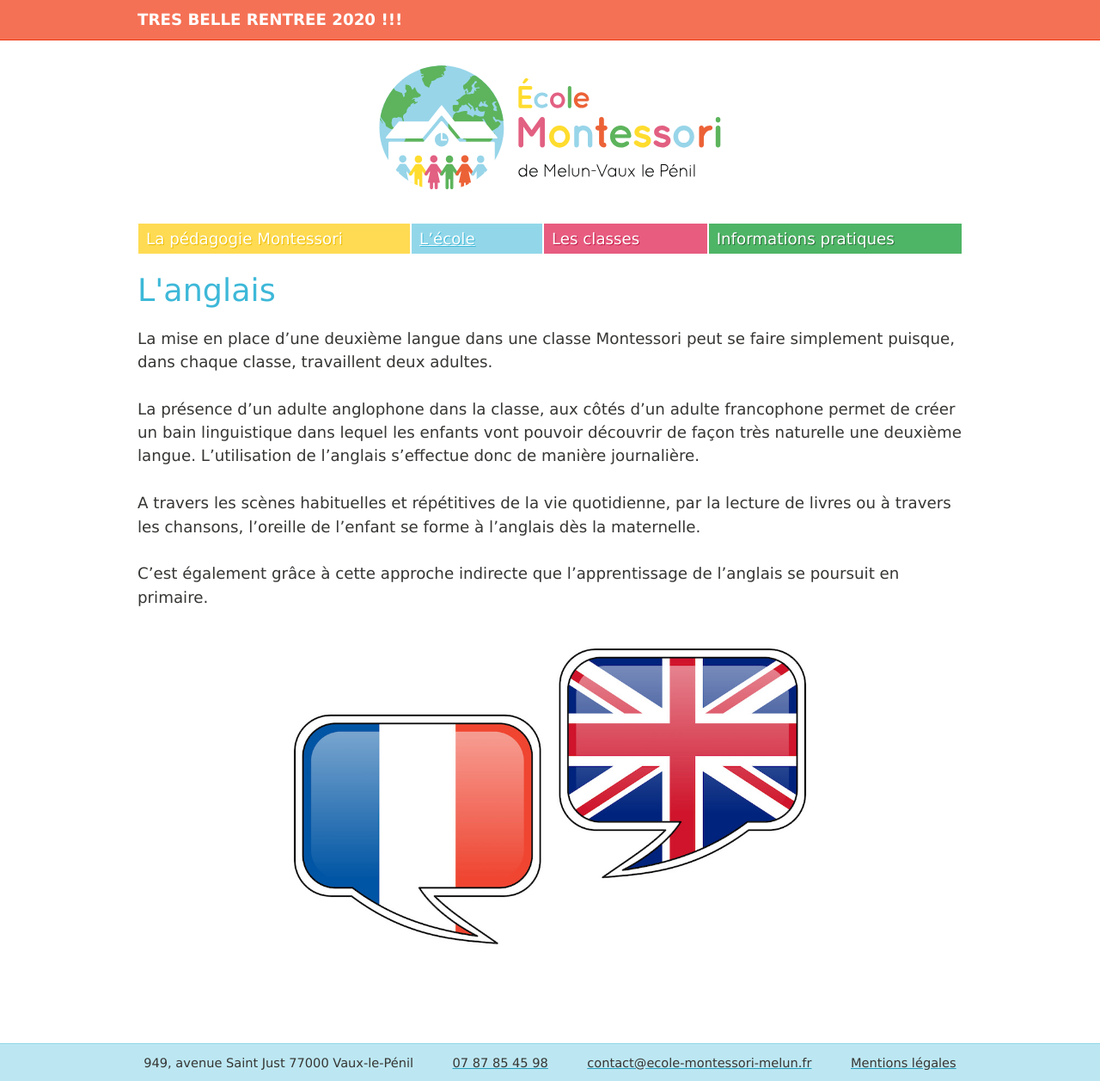
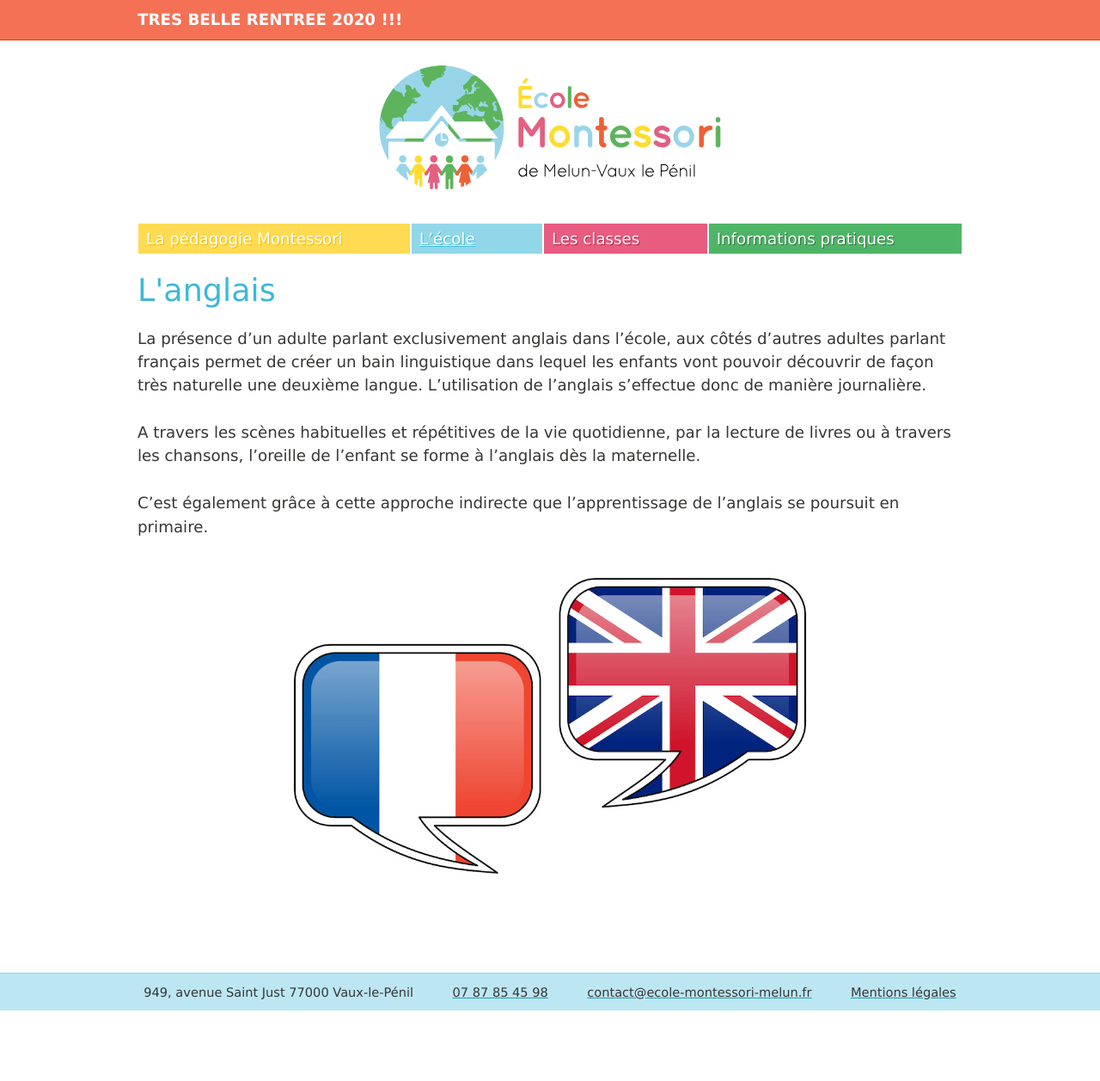
Before and after one commit to montessori-melun/montessori-melun.github.io, a Jekyll site: the page built from ecole/anglais.md, in a window 1280 px wide. Shown: the whole page at 86% size. Built offline with Jekyll 4.4.1, drawn with Linux system fonts in a browser that asks for light colours; after the commit the page ends 1175 px from its top, so only the background shows below that.

Commit message:
Update anglais.md

```diff
--- a/ecole/anglais.md
+++ b/ecole/anglais.md
@@ -2,9 +2,7 @@
 title: L'anglais
 ---
 
-La mise en place d’une deuxième langue dans une classe Montessori peut se faire simplement puisque, dans chaque classe, travaillent deux adultes.
-
-La présence d’un adulte anglophone dans la classe, aux côtés d’un adulte francophone permet de créer un bain linguistique dans lequel les enfants vont pouvoir découvrir de façon très naturelle une deuxième langue. L’utilisation de l’anglais s’effectue donc de manière journalière.
+La présence d’un adulte parlant exclusivement anglais dans l’école, aux côtés d’autres adultes parlant français permet de créer un bain linguistique dans lequel les enfants vont pouvoir découvrir de façon très naturelle une deuxième langue. L’utilisation de l’anglais s’effectue donc de manière journalière.
 
 A travers les scènes habituelles et répétitives de la vie quotidienne, par la lecture de livres ou à travers les chansons, l’oreille de l’enfant se forme à l’anglais dès la maternelle.
 
```
